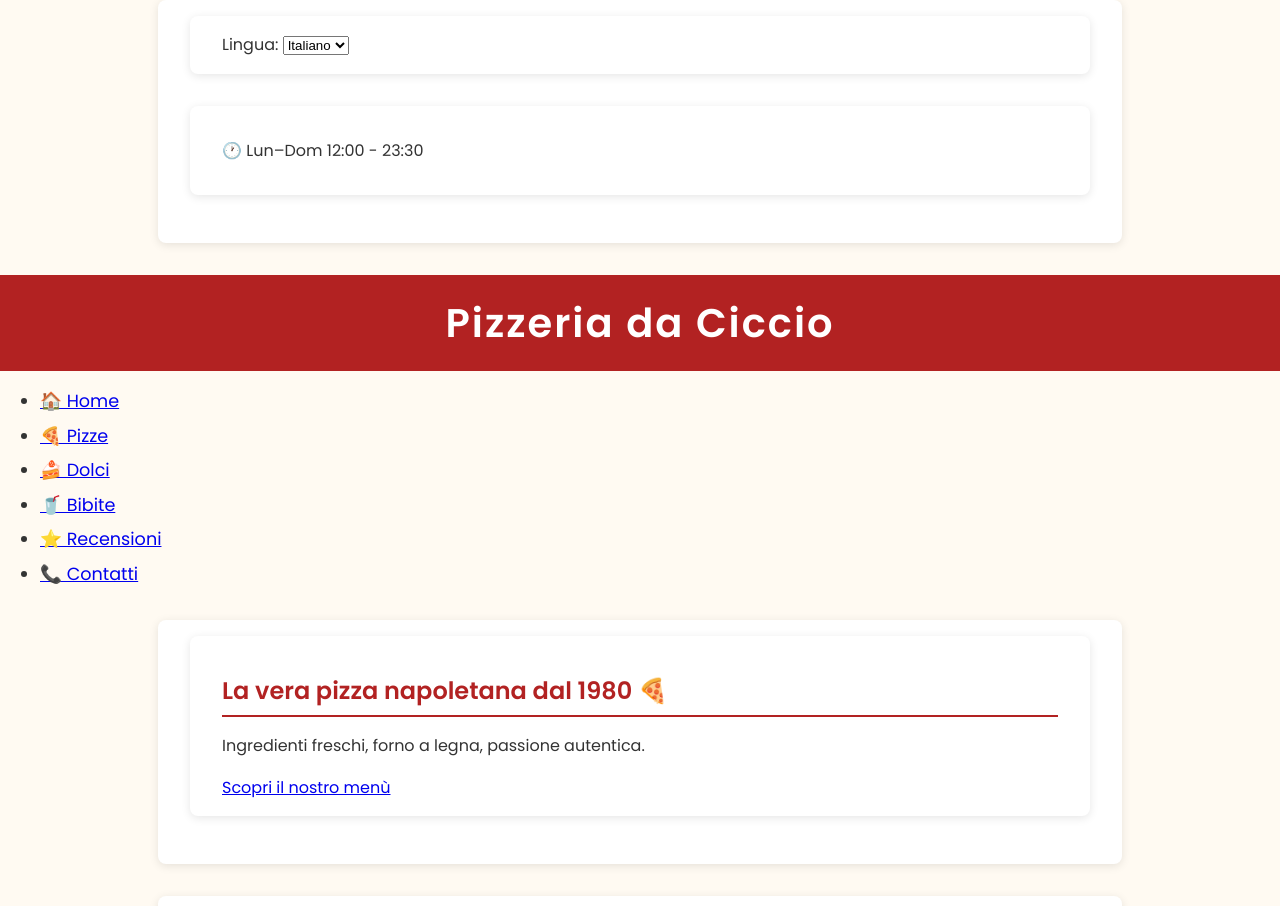
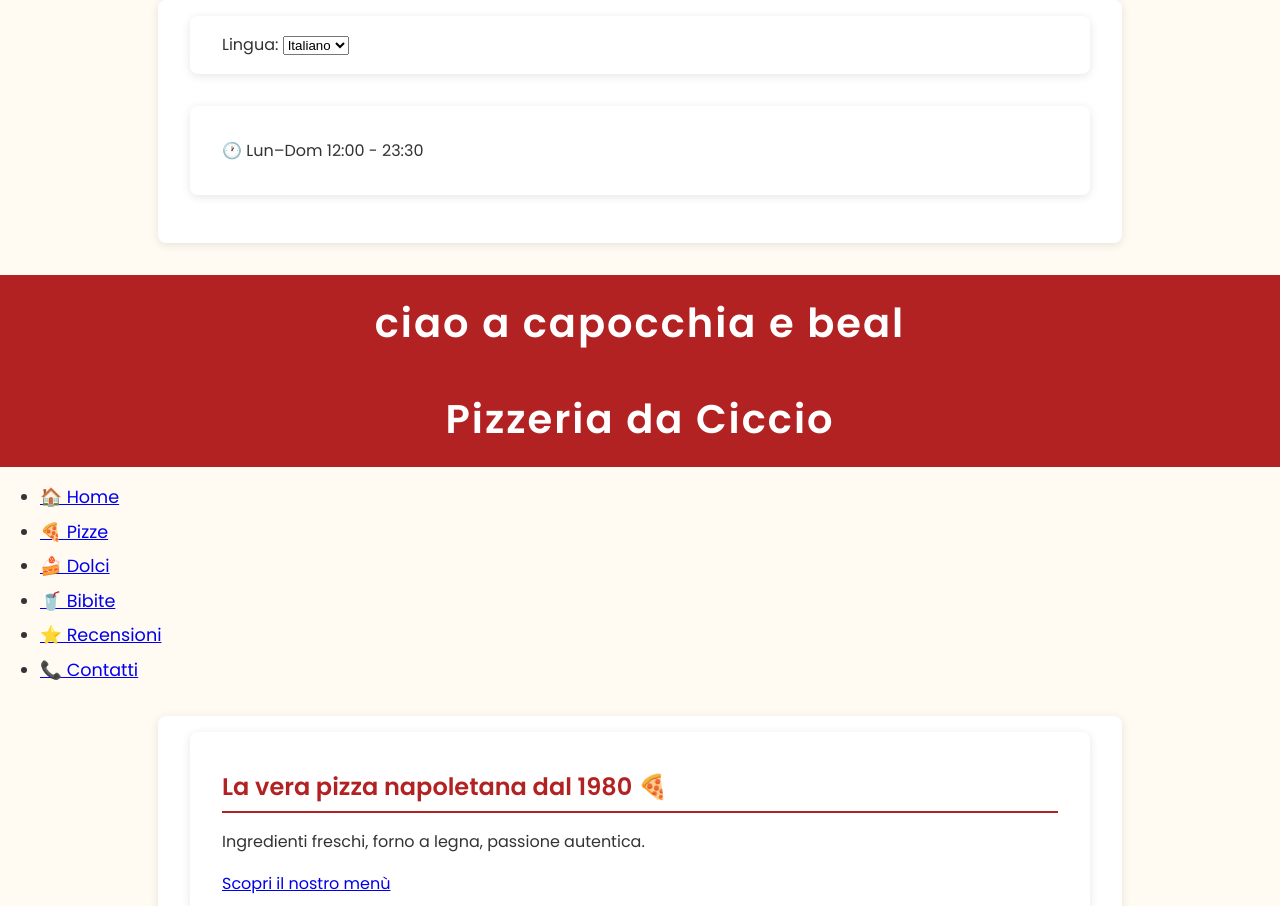
Before and after one commit to furingochristian9-cmyk/PizzeriaWeb, a plain HTML site: page Gianlu_the_best.html in a window 1280 px wide. Shown: the top 906 px of the page. Drawn offline with Linux system fonts and the light colour scheme.

Commit message:
aggiunta
frase

```diff
--- a/Gianlu_the_best.html
+++ b/Gianlu_the_best.html
@@ -24,7 +24,7 @@
                 <p>🕐 Lun–Dom 12:00 - 23:30</p>
             </div>
         </div>
-
+        <h1>    ciao a capocchia e beal</h1>
         <nav class="navbar">
             <h1>Pizzeria da Ciccio</h1>
             <ul>
```
